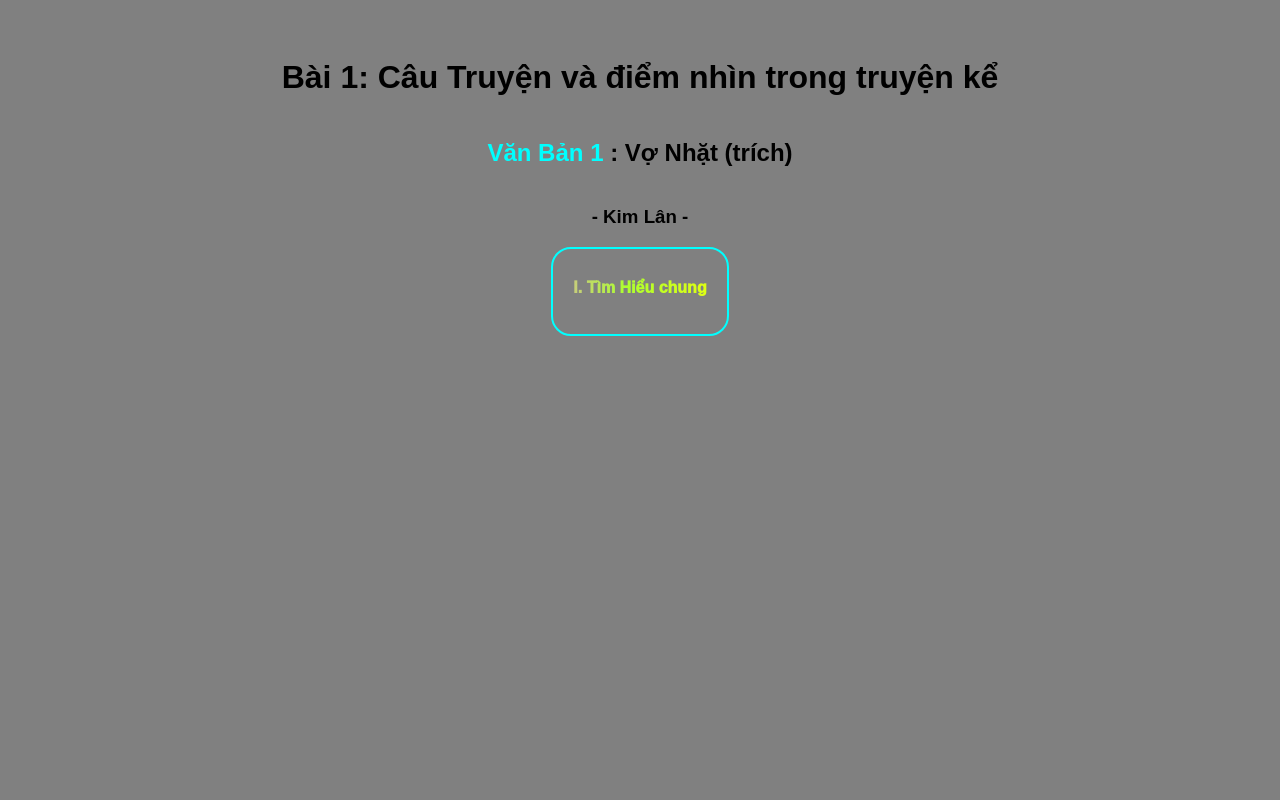
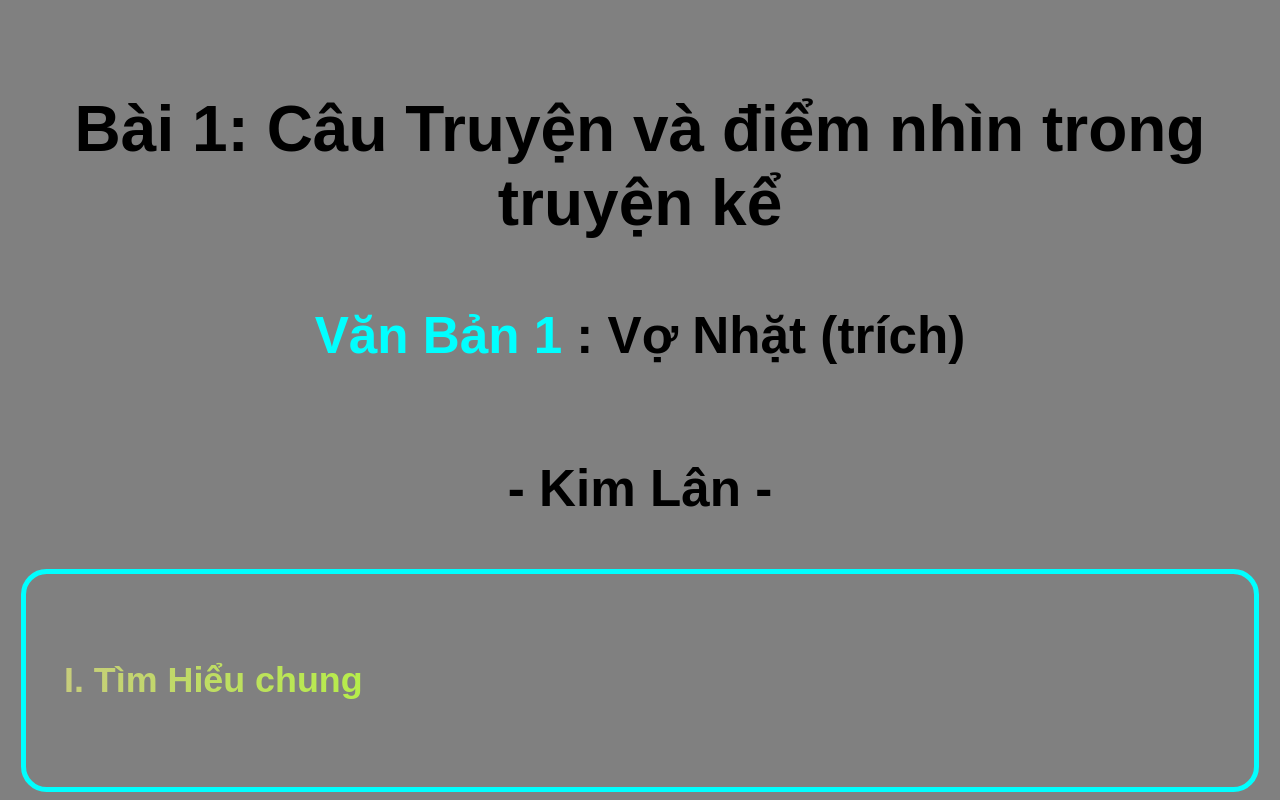
Before and after one commit to WebProfileA12/Thuyet_trinhA12, a plain HTML site: page index.html in a window 1280 px wide. Drawn offline with Linux system fonts and the light colour scheme.

Commit message:
style.css
Fix

```diff
--- a/style.css
+++ b/style.css
@@ -6,13 +6,14 @@ body {
   overflow: hidden; /* tránh cuộn, chỉ hiển thị slide */
 }
 
+/* Slide full màn hình */
 .slide {
   display: none;
   flex-direction: column;
   align-items: center;
   justify-content: flex-start;
   height: 100vh;
-  padding: 2rem;
+  padding: 3vw; /* tăng padding theo viewport */
   box-sizing: border-box;
 }
 
@@ -20,44 +21,43 @@ body {
   display: flex;
 }
 
+/* Tiêu đề */
 h1 {
   text-align: center;
-  margin-bottom: 1.5rem;
-  font-size: 2rem;
+  margin-bottom: 3vh;
+  font-size: 5vw; /* chữ rất to trên PC */
 }
 
 /* đoạn giới thiệu ngắn (~17-18 chữ 1 dòng) */
 .intro {
-  max-width: 45ch;
-  margin-bottom: 1.5rem;
-  line-height: 1.6;
+  max-width: 80ch;           /* rộng hơn: chiếm nhiều chữ hơn */
+  margin-bottom: 1vh;
+  line-height: 1.8;
   text-align: justify;
+  font-size: 5vh;          /* chữ to hơn */
   opacity: 0;
-  transform: translateY(20px);
+  transform: translateY(30px);
   transition: opacity 0.8s ease, transform 0.8s ease;
+  color: blue;
+  font-weight: 900;
 }
 
-/* đoạn văn chính có ảnh (~10 chữ 1 dòng) */
+/* đoạn văn chính (~10 chữ 1 dòng) */
 .content p {
-  max-width: 45ch;             /* Giới hạn chiều rộng (≈ 17–18 chữ/dòng) */
-  line-height: 1.6;
+  max-width: 75ch;           /* mở rộng thêm chiều ngang */
+  line-height: 1.8;
   text-align: justify;
-  white-space: normal;         /* Cho phép xuống dòng tự nhiên */
-  word-wrap: break-word;       /* Ngắt từ khi quá dài */
+  white-space: normal;
+  word-wrap: break-word;
   overflow-wrap: break-word;
-  background: linear-gradient(
-    90deg,
-    violet,
-    greenyellow,
-    yellow,
-    cyan,
-    orange
-  );
+  font-size: 2.8vw;          /* chữ to hơn */
+
+  /* Gradient chữ */
+  background: linear-gradient(90deg, violet, greenyellow, yellow, cyan, orange);
   background-size: 400% 400%;
   -webkit-background-clip: text;
   -webkit-text-fill-color: transparent;
 
-  /* Hiệu ứng chuyển động */
   animation: rainbow 50s linear infinite;
 }
 
@@ -70,16 +70,16 @@ h1 {
 /* ảnh chen trái */
 .content img {
   float: left;
-  margin: 0.5rem 1rem 1rem 0;
-  max-width: 220px;
+  margin: 1vh 2vw 1vh 0;
+  max-width: 68vw;   /* ảnh to hơn, gần nửa màn hình */
   height: auto;
-  border-radius: 6px;
+  border-radius: 10px;
   opacity: 0;
-  transform: translateY(20px);
+  transform: translateY(30px);
   transition: opacity 0.8s ease, transform 0.8s ease;
 }
 
-/* hiệu ứng khi hiển thị */
+/* hiệu ứng hiển thị */
 .show-text {
   opacity: 1 !important;
   transform: translateY(0) !important;
@@ -89,18 +89,28 @@ h1 {
   opacity: 1 !important;
   transform: translateY(0) !important;
 }
-.content .intro{
-  color: blue;
-  font-weight: 1000;
+
+h2 strong {
+  color: cyan;
+  font-size: 4vw;
 }
-h2 strong{
-  color: cyan;
+h2{
+  font-size: 4vw;
 }
-.content{
-  background: rgba(128 ,128 ,128 ,1);
-  padding: 10px;
-  padding-left: 20px;
-  padding-right: 20px;
-  border: 2px solid cyan;
-  border-radius: 20px;
+
+.content {
+  background: rgba(128,128,128,0.9);
+  padding: 3vw;
+  border: 0.4vw solid cyan;  /* viền to hơn */
+  border-radius: 2vw;
+  width: 90vw;               /* container gần chạm viền màn hình */
+}
+h3{
+  font-size: 4vw;
+}
+.van_ban_2 strong{
+  color: rgba(255, 0, 0,1);
+}
+.content_van_ban_2{
+  border: 2px solid rgba(255, 0, 0, 0.5);
   }
```
